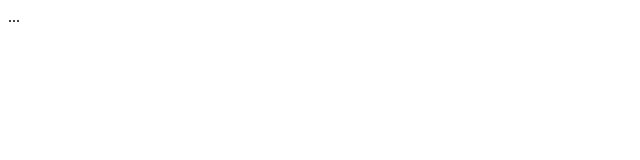
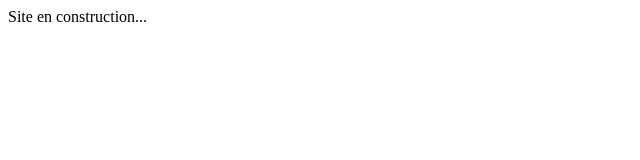
Before and after one commit to mtancoigne/2017-dev-A2-website, a plain HTML site: page index.html in a window 1280 px wide. Shown: the whole page, without its empty margins (0-640 px from the left). Drawn offline with Linux system fonts and the light colour scheme.

Commit message:
passage "en construction"

```diff
--- a/index.html
+++ b/index.html
@@ -5,6 +5,6 @@
 	<title>Le site web</title>
 </head>
 <body>
-	...
+	Site en construction...
 </body>
 </html>
```
